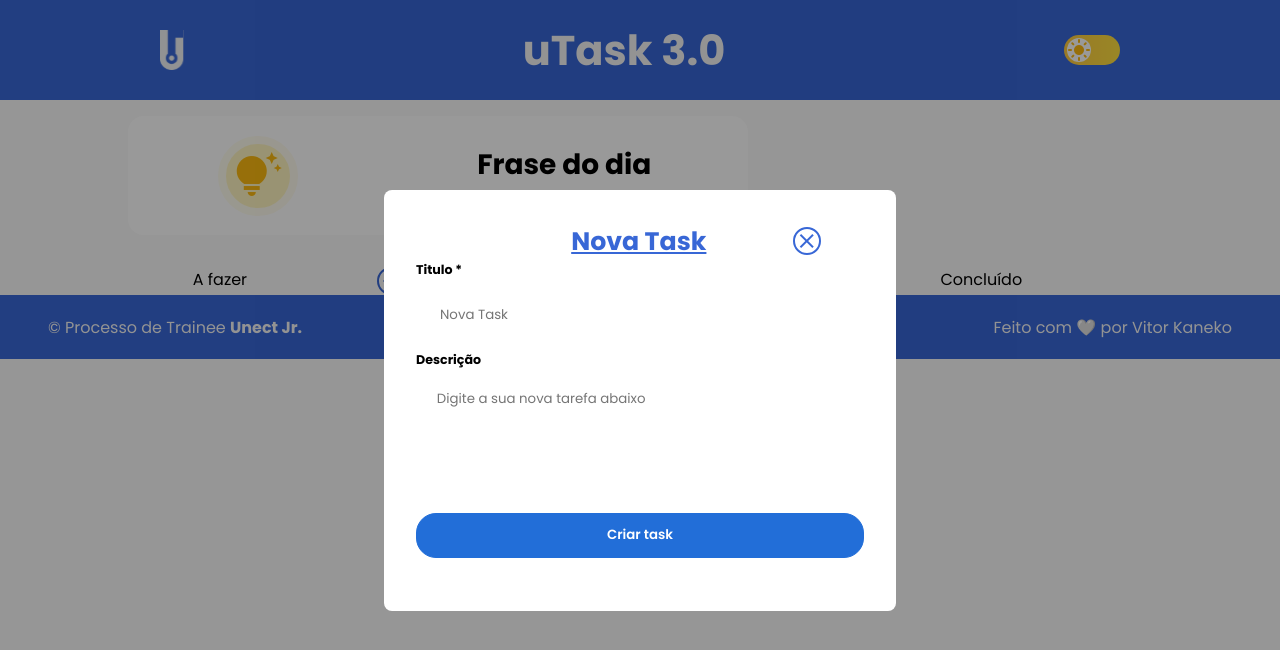
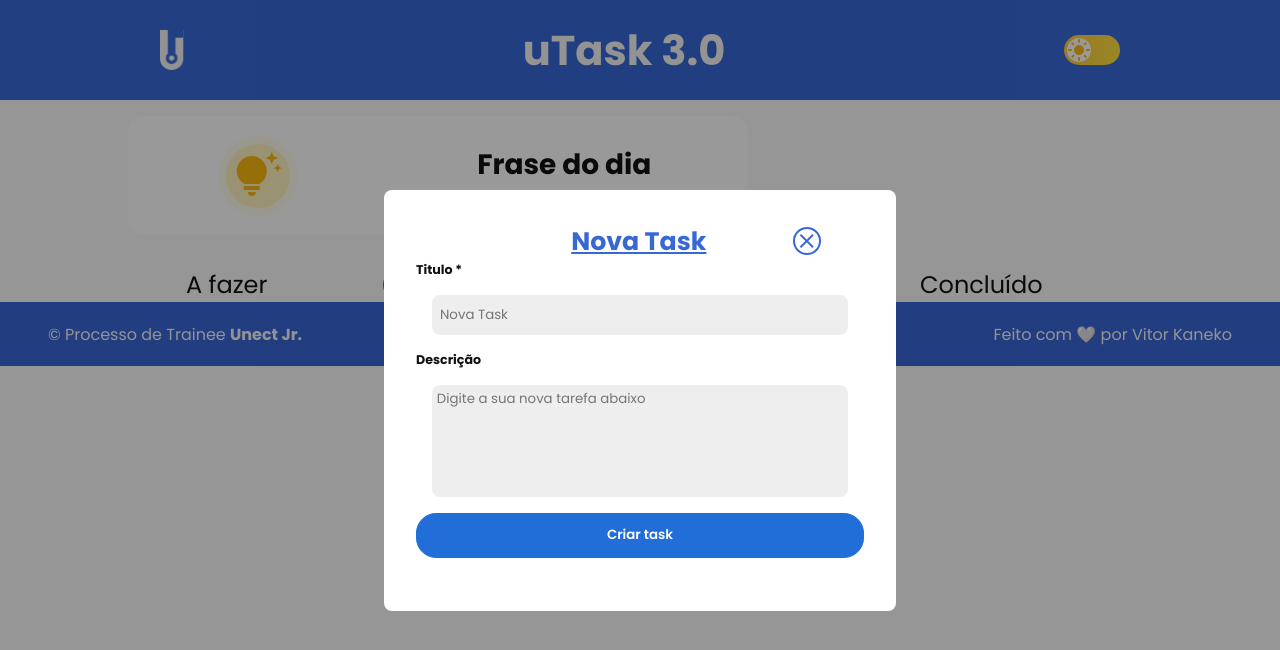
Before and after one commit to VitorKaneko/Capacita-Unect, a React (Vite) app in the folder utask-front/: page /kanban in a window 1280 px wide. Both pictures are taken after a click on the element "add". Shown: the top 650 px of the page. Built offline with nearby package versions, Linux system fonts and the light colour scheme; no server answers.

Commit message:
darkmode do kanban

```diff
--- a/utask-front/src/components/input/style.css
+++ b/utask-front/src/components/input/style.css
@@ -10,6 +10,8 @@
 
     display: flex;
     flex-direction: row;
+    background-color: var(--bg-cards);
+    color: var(--text-color);
 }
 
 .input-container{
--- a/utask-front/src/components/quadro/style.css
+++ b/utask-front/src/components/quadro/style.css
@@ -3,6 +3,9 @@
     flex-direction: row;
     width: 100%;
     justify-content: space-around;
+    align-items: center;
+    color: var(--text-color);
+    font-size: 1.5rem;
 }
 
 .quadroReadyContainer{
@@ -16,4 +19,5 @@
     flex-direction: column;
     width: 100%;
     background-color: var(--bg-cards);
+
 }
--- a/utask-front/src/pages/modalCard/index.tsx
+++ b/utask-front/src/pages/modalCard/index.tsx
@@ -23,7 +23,7 @@ export function ModalCard( { isOpen, onClose, className, titulo, descricao }: Mo
                 <p><b>Titulo *</b></p>
                 <Input type='text' placeholder={titulo} className='inpTitulo' />
                 <p><b>Descrição</b></p>
-                <textarea placeholder={descricao} className='txtAreaDesc'></textarea>
+                <textarea style={{backgroundColor: 'var(--bg-cards)', color:' var(--text-color)'}} placeholder={descricao} className='txtAreaDesc'></textarea>
                 <Botao type='submit' text='Criar task' className='btnCriarTask'/>
             </div>
         </div>
--- a/utask-front/src/pages/modalCard/style.css
+++ b/utask-front/src/pages/modalCard/style.css
@@ -59,3 +59,8 @@
     font-family: Poppins;
     color: #3867D6;
 }
+
+.divCard{
+     background-color: var(--bg-card);
+     color: var(--text-color);
+}
--- a/utask-front/src/styles/global.css
+++ b/utask-front/src/styles/global.css
@@ -7,15 +7,17 @@
 
 
 :root{
-    --bg-primary: #3867D6;
+    --bg-primary: hsl(222, 66%, 53%);
     --bg-card: #FFFFFF;
     --text: #F5F5F5;
+    --text-color: #111111;
     --color-daily-icon: #FBB910;
     --bg-icon: #FFF5C0;
     --icon-border: #FFFCEE;
     --bg-body: #FAFAFA;
     --bg-footer: #3867D6;
     --bg-cards: #EEEEEE;
+
 }
 
 [data-theme='dark']{
```
